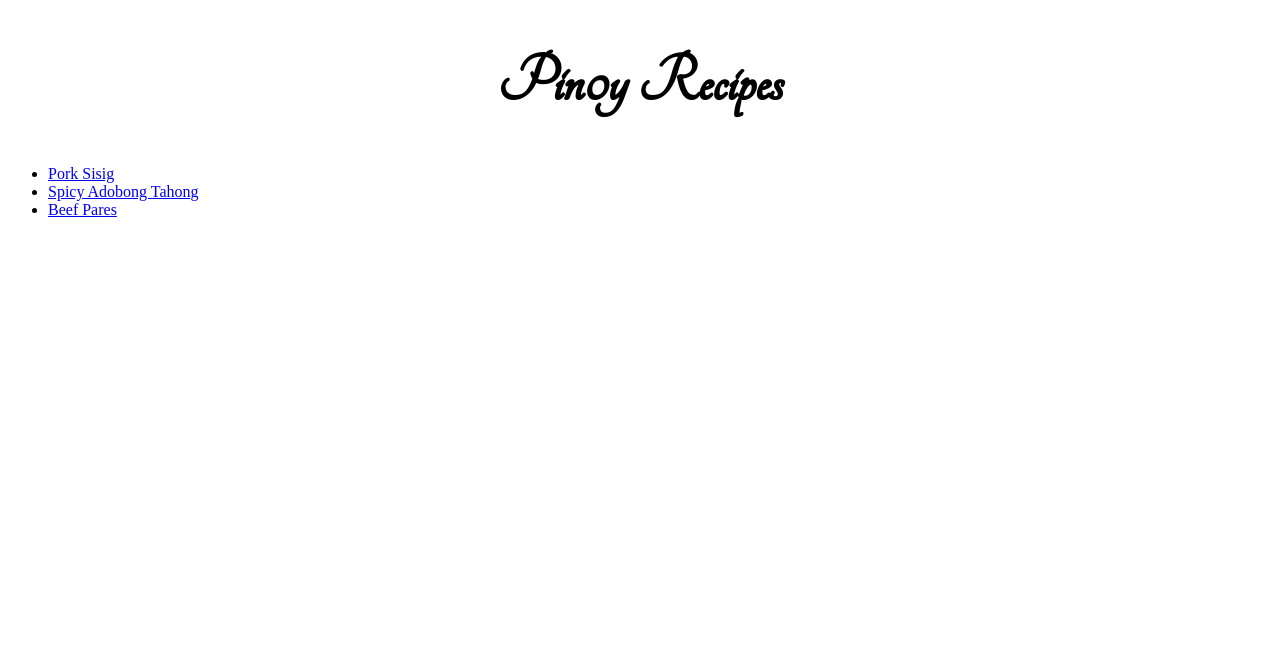
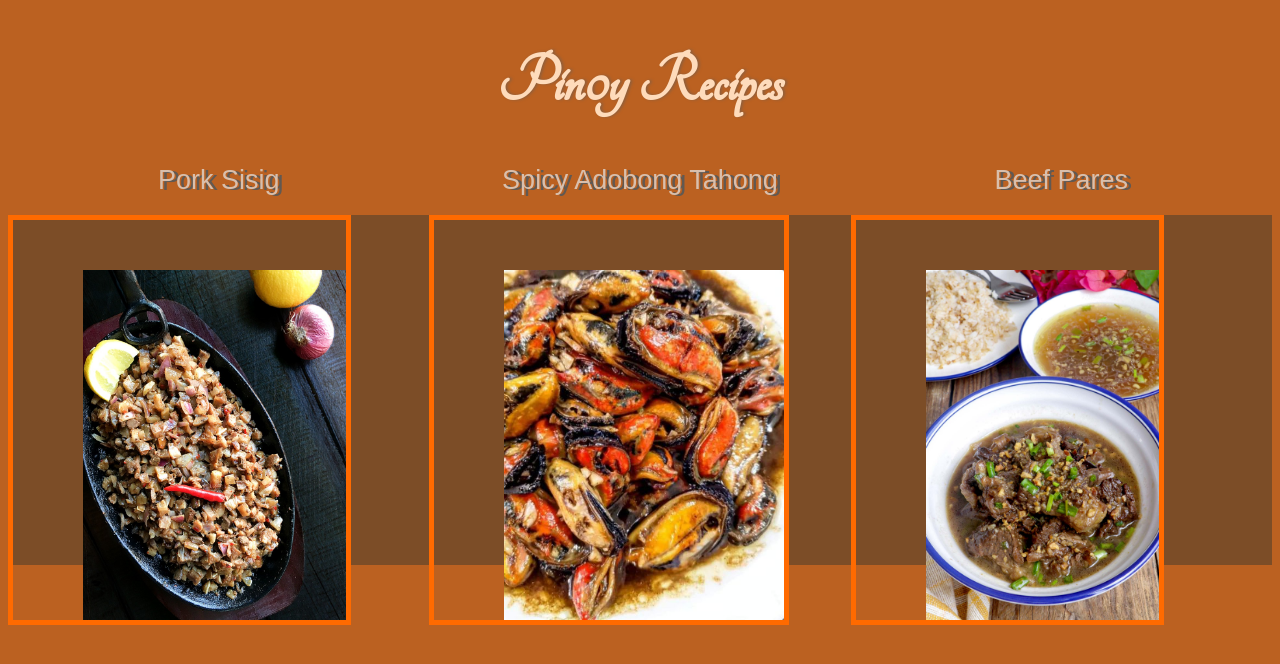
Before and after one commit to d0wnsider/odin-recipes, a plain HTML site: page index.html in a window 1280 px wide. Drawn offline with Linux system fonts and the light colour scheme.

Commit message:
Added style and pictures on Homepage

```diff
--- a/index.html
+++ b/index.html
@@ -9,10 +9,15 @@
     </head>
     <body>
         <h1>Pin0y Recipes</h1>
-        <ul>
-            <li><a href="recipes/porksisig.html">Pork Sisig</a></li>
-            <li><a href="recipes/spicyadobongtahong.html">Spicy Adobong Tahong</a></li>
-            <li><a href="recipes/beefpares.html">Beef Pares</a></li>
-        </ul>
+        <div class="divBox">
+            <div class="sisig"><a href="recipes/porksisig.html">Pork Sisig</a></div>
+            <div class="tahong"><a href="recipes/spicyadobongtahong.html">Spicy Adobong Tahong</a></div>
+            <div class="pares"><a href="recipes/beefpares.html">Beef Pares</a></div>
+        </div>
+        <div class="divBox1">
+            <div class="box1"><img src="images/sisig-icon.jpeg"></div>
+            <div class="box2"><img src="images/tahong-icon.jpeg"></div>
+            <div class="box3"><img src="images/beef-pares.jpeg"></div>
+        </div>
     </body>
 </html>
--- a/styles.css
+++ b/styles.css
@@ -8,4 +8,41 @@ h1 {
     font-family: "Tangerine", sans-serif;
     text-align: center;
     font-size: 70px;
+    color: rgb(254, 219, 187);
+    text-shadow: #8e5f3d 2px 0 3px;
 }
+
+body {
+    background-color: #bb6121;
+}
+
+a {
+    text-decoration: none; color:#d9bfac;
+}
+
+.divBox, .divBox1{
+    display: flex;
+}
+
+img {
+    max-width: 100%;
+    max-height: 100%;
+    padding-left: 70px;
+    padding-top: 50px;
+    border: 5px solid #ff6a00;
+}
+
+.sisig, .pares, .tahong{
+    width: 450px;
+    height: 50px;
+    text-align: center;
+    font-family: "Satisfy-Regular", sans-serif;
+    font-size: 27px;
+    text-shadow: 4px 1px #615952;
+}
+
+.box1, .box2, .box3 {
+    width: 450px;
+    height: 350px;
+    background-color: #7c4d27;
+}
```
Also changed, not shown: images/sisig-icon.jpeg (added), images/tahong-icon.jpeg (added), 1 other file.
